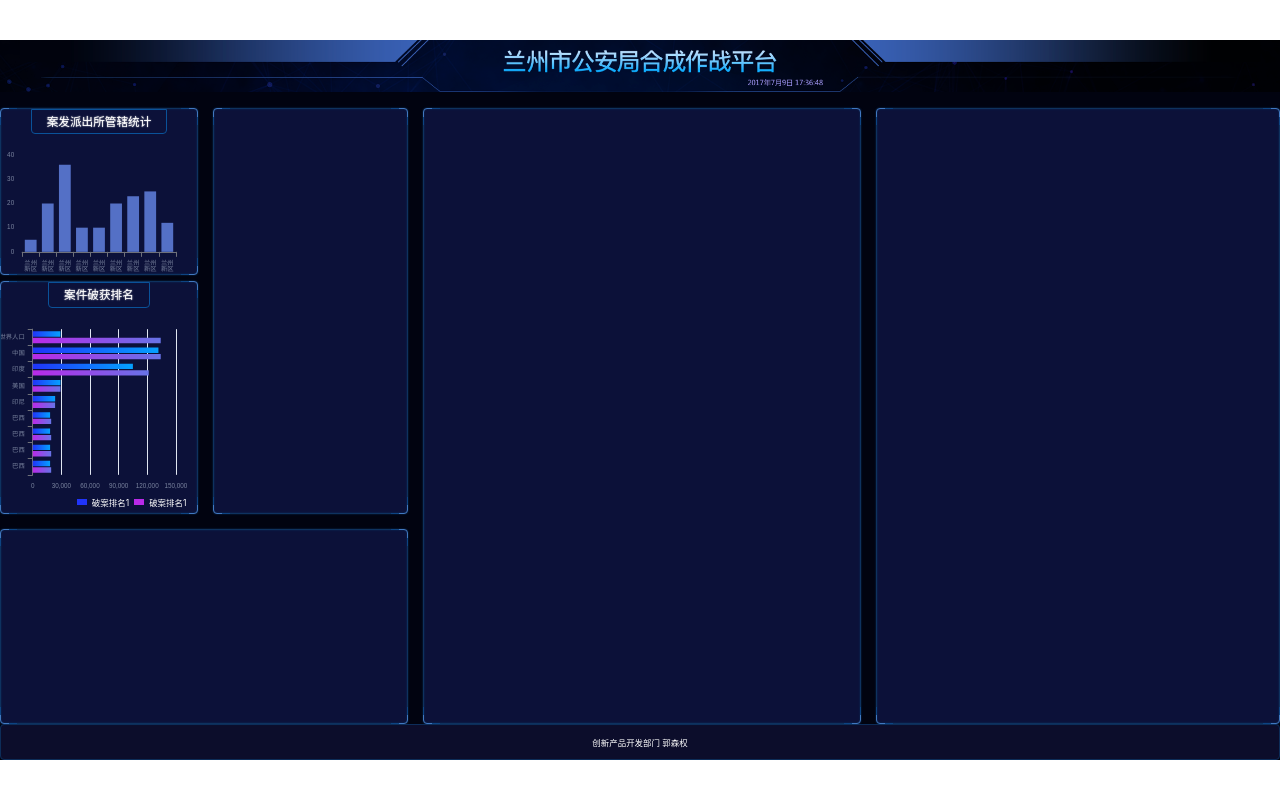
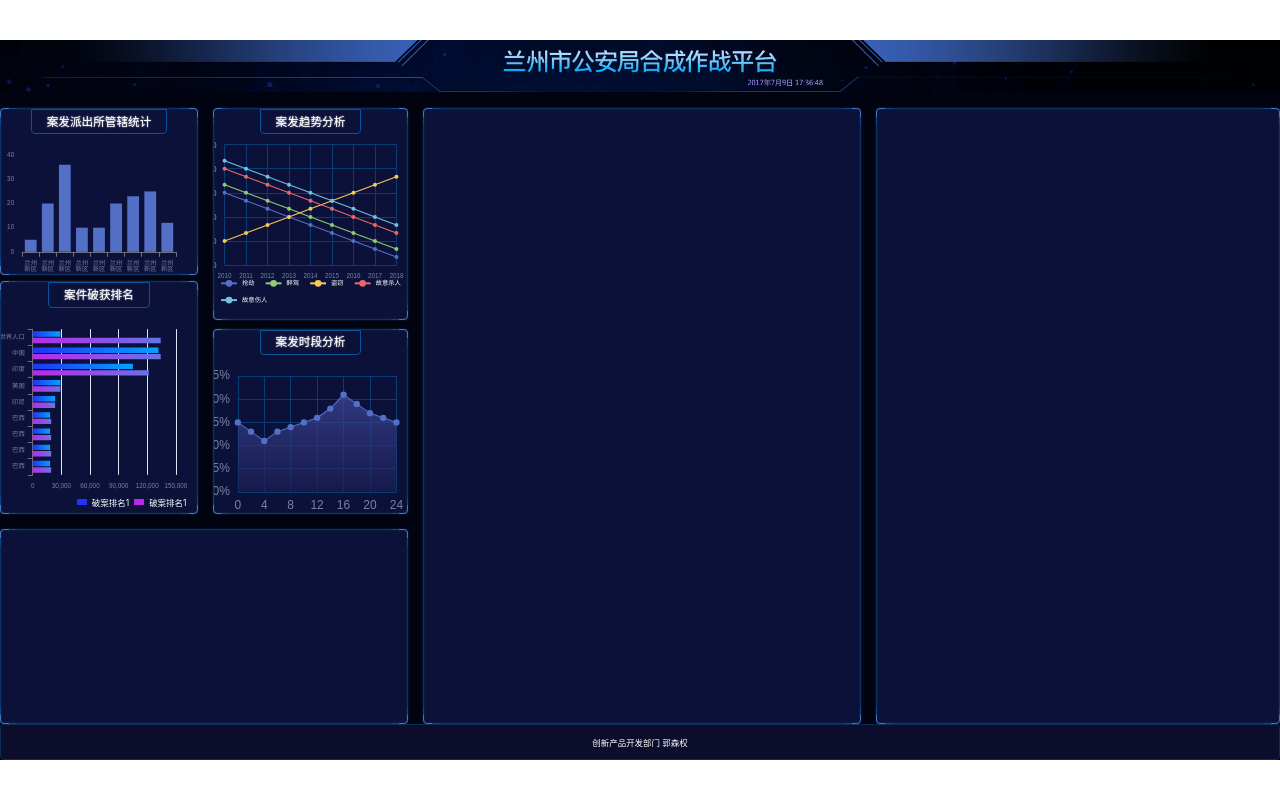
Before and after one commit to GSemir0418/gsq-daping-demo, a React (Vite) app: page /#/ in a window 1280 px wide. Built offline with nearby package versions, Linux system fonts and the light colour scheme.

Commit message:
day2 完成两个折线图的制作

```diff
--- a/src/components/Chart1.tsx
+++ b/src/components/Chart1.tsx
@@ -20,9 +20,9 @@ export default function Chart1() {
           fontSize: px(12),
           formatter(val) {
             if (val.length > 2) {
-              const array = val.split('');
-              array.splice(2, 0, '\n');
-              return array.join('');
+              const array = val.split('');//将字符串分割成数组
+              array.splice(2, 0, '\n');//在第二个字符处，删除零个，添加换行
+              return array.join('');//将数组拼接成字符串
             } else {
               return val;
             }
--- a/src/components/Chart2.tsx
+++ b/src/components/Chart2.tsx
@@ -31,6 +31,7 @@ export default function Chart2() {
       yAxis: {
         type: 'category',
         data: ['巴西', '巴西', '巴西', '巴西', '印尼', '美国', '印度', '中国', '世界人口'],
+        //图标内对应y轴的分割线
         splitLine: { show: false },
         axisLabel: {
           fontSize: px(12)
@@ -45,6 +46,7 @@ export default function Chart2() {
           //渐变
           itemStyle:{
             normal:{
+              //渐变效果（四个参数分别表示从哪个方向开始的渐变）
               color: new echarts.graphic.LinearGradient(0,0,1,0,[{
                 offset:0,
                 color:'#2034f9'
--- /dev/null
+++ b/src/components/Chart3.tsx
@@ -0,0 +1,103 @@
+import React, { useEffect, useRef } from 'react'
+import * as echarts from 'echarts'
+import { px } from '../shared/px'
+
+
+export default function Chart3() {
+  const divRef = useRef(null)
+
+  useEffect(() => {
+    //console.log(divRef.current);
+    // 基于准备好的dom，初始化echarts实例
+    var myChart = echarts.init(divRef.current);
+
+    // 指定图表的配置项和数据
+    var option = {
+      textStyle: {
+        fontSize: px(12),
+        color: '#79839E'
+      },
+      title: {
+        show: false
+      },
+      legend: {
+        bottom: px(18),
+        textStyle: { color: 'white' },
+        itemWidth: px(30),
+        itemHeight: px(16)
+      },
+      grid: {
+        x: px(20),
+        y: px(20),
+        x2: px(20),
+        y2: px(100)
+      },
+      xAxis: {
+        type: 'category',
+        boundaryGap: false,
+        data: ['2010', '2011', '2012', '2013', '2014', '2015', '2016', '2017', '2018'],
+        //图标内对应y轴的分割线
+        splitLine: { show: true, lineStyle: { color: '#073E78' } },
+        axisTick: { show: false },//去除x轴上小竖线
+        axisLine: { show: false },
+        axisLabel: {
+          interval: 'auto',//x轴标签的默认间隔方式
+          fontSize: px(12)
+        }
+
+      },
+      yAxis: {
+        type: 'value',
+        splitLine: { lineStyle: { color: '#073E78' } },
+        axisLabel: {
+          formatter(val) {
+            return val * 100 + '%';
+          }
+        }
+      },
+
+      series: [
+        {
+          name: '抢劫',
+          type: 'line',
+          data: [0.01, 0.02, 0.03, 0.04, 0.05, 0.06, 0.07, 0.08, 0.09].reverse()
+        },
+        {
+          name: '醉驾',
+          type: 'line',
+          data: [0.02, 0.03, 0.04, 0.05, 0.06, 0.07, 0.08, 0.09, 0.1].reverse()
+        },
+        {
+          name: '盗窃',
+          type: 'line',
+          data: [0.03, 0.04, 0.05, 0.06, 0.07, 0.08, 0.09, 0.1, 0.11]
+        },
+        {
+          name: '故意杀人',
+          type: 'line',
+          data: [0.04, 0.05, 0.06, 0.07, 0.08, 0.09, 0.10, 0.11, 0.12].reverse()
+        },
+        {
+          name: '故意伤人',
+          type: 'line',
+          data: [0.05, 0.06, 0.07, 0.08, 0.09, 0.10, 0.11, 0.12, 0.13].reverse()
+        },
+      ].map(obj => ({//用map方法，给数组中每个对象添加如下属性
+        ...obj,
+        symbol: 'circle',
+        symbleSize: px(12),
+        lineStyle: { width: px(2) }
+      }))
+
+    };
+
+    // 使用刚指定的配置项和数据显示图表。
+    myChart.setOption(option);
+  }, [])
+  return (
+    <div className="bordered 案发趋势分析">
+      <h2>案发趋势分析</h2>
+      <div ref={divRef} className="chart" />
+    </div>
+  )
+}
--- /dev/null
+++ b/src/components/Chart4.tsx
@@ -0,0 +1,74 @@
+import React, { useRef, useEffect } from 'react';
+import * as echarts from 'echarts';
+import { px } from '../shared/px';
+import { BaseEchartsOptions } from '../shared/base-echarts-options';
+
+
+export default function Chart4() {
+  const divRef = useRef(null)
+  useEffect(() => {
+    var myChart = echarts.init(divRef.current);
+    var option = {
+      textStyle: {
+        fontSize: px(12),
+        color: '#79839E'
+      },
+      grid: {
+        x: px(45),
+        y: px(40),
+        x2: px(20),
+        y2: px(40)
+      },
+      xAxis: {
+        type: 'category',
+        boundaryGap: false,
+        data: [0, 2, 4, 6, 8, 10, 12, 14, 16, 18, 20, 22, 24],
+        splitLine: { show: true, lineStyle: { color: '#073E78' } },
+        axisTick: { show: false },
+        axisLine: { show: false },
+      },
+      yAxis: {
+        type: 'value',
+        splitLine: { lineStyle: { color: '#073E78' } },
+        axisLabel: {
+          formatter(val) {
+            return val * 100 + '%';
+          }
+        }
+      },
+      series: [{
+        name: '故意伤人',
+        type: 'line',
+        data: [
+          0.15, 0.13, 0.11,
+          0.13, 0.14, 0.15,
+          0.16, 0.18, 0.21,
+          0.19, 0.17, 0.16,
+          0.15
+        ],
+        symbol: 'circle',
+        symbolSize: px(12),
+        lineStyle: { width: px(2) },
+        areaStyle: {
+          color: new echarts.graphic.LinearGradient(0, 0, 0, 1, [{
+            offset: 0,
+            color: '#414a9f'
+          }, {
+            offset: 1,
+            color: '#1b1d52'
+          }]),
+        }
+      }]
+
+    }
+
+
+    myChart.setOption(option)
+  }, [])
+  return (
+    <div className="bordered 案发时段分析">
+      <h2>案发时段分析</h2>
+      <div ref={divRef} className="chart"></div>
+    </div>
+  )
+}
--- a/src/pages/home.scss
+++ b/src/pages/home.scss
@@ -12,34 +12,34 @@
   > header {
     height: px(99);
     width: px(2420);
-    margin:0 auto;//header元素水平居中
-    background-size: cover;//把背景图像扩展至足够大，以使背景图像完全覆盖背景区域。
+    margin: 0 auto; //header元素水平居中
+    background-size: cover; //把背景图像扩展至足够大，以使背景图像完全覆盖背景区域。
   }
   > footer {
     height: px(68);
+    //不设置宽度，使其横向自动拉到最大
     margin-top: px(20) 0 1px;
     border: 1px solid #0d2d59;
     border-radius: 4px;
     background: #0c0d2b;
     display: flex;
-    align-items: center;//定义flex子项在flex容器的当前行的侧轴（纵轴）方向上的对齐方式，适用一行flex子元素 纵向对齐
+    align-items: center; //定义flex子项在flex容器的当前行的侧轴（纵轴）方向上的对齐方式，适用一行flex子元素 纵向对齐
     //align-content//适用多行flex子元素的排列
-    justify-content: center;//设置flex子项（flex items）在主轴上的对齐方式 横向对齐
-
+    justify-content: center; //设置flex子项（flex items）在主轴上的对齐方式 横向对齐
   }
   > main {
     width: px(2420);
-    margin:0 auto;//main元素居中
+    margin: 0 auto; //main元素居中
     padding-top: px(30);
     flex: 1;
-    display: grid;//grid布局
+    display: grid; //grid布局
     grid-template:
       'box1 box2 box4 box5' 755fr
-      'box3 box3 box4 box5' 363fr / 366fr 361fr 811fr 747fr;//很神奇 能自适应调整大小比例
-    grid-column-gap: px(28);//网格纵向间距大小
-    grid-row-gap: px(28);//网格横向间距大小
+      'box3 box3 box4 box5' 363fr / 366fr 361fr 811fr 747fr; //很神奇 能自适应调整大小比例
+    grid-column-gap: px(28); //网格纵向间距大小
+    grid-row-gap: px(28); //网格横向间距大小
     > section {
-      text-align: center;//规定元素中的文本的水平居中对齐
+      text-align: center; //规定元素中的文本的水平居中对齐
     }
     .bordered {
       border: 1px solid #4178c0;
@@ -72,6 +72,9 @@
     }
     > .section2 {
       grid-area: box2;
+      display: flex;
+      justify-content: space-between;
+      flex-direction: column;
     }
     > .section3 {
       grid-area: box3;
@@ -82,9 +85,12 @@
     > .section5 {
       grid-area: box5;
     }
-    .管辖统计,.案件破获排名 {
+    .管辖统计,
+    .案件破获排名,
+    .案发趋势分析,
+    .案发时段分析 {
       height: px(315);
-      text-align: center;//规定元素中的文本的水平居中对齐
+      text-align: center; //规定元素中的文本的水平居中对齐
       display: flex;
       flex-direction: column;
       align-items: center;
@@ -110,7 +116,7 @@
       .legend {
         display: flex;
         align-items: center;
-        justify-content: flex-end;//右对齐
+        justify-content: flex-end; //右对齐
         width: 100%;
         padding: 0 px(20) px(10);
         > .first,
@@ -121,12 +127,20 @@
           margin: 0 px(10);
         }
         .first {
-          background:#2034f9;
+          background: #2034f9;
         }
         .second {
-          background:#b92ae8;
+          background: #b92ae8;
         }
       }
     }
+    .案发趋势分析 {
+      height: px(400);
+      width: 100%;
+    }
+    .案发时段分析{
+      height: px(350);
+      width: 100%;
+    }
   }
 }
--- a/src/pages/home.tsx
+++ b/src/pages/home.tsx
@@ -3,6 +3,8 @@ import './home.scss';
 import headerBg from '../images/header.png'
 import Chart1 from '../components/Chart1';
 import Chart2 from '../components/Chart2';
+import Chart3 from '../components/Chart3';
+import Chart4 from '../components/Chart4';
 
 
 export const Home = () => {
@@ -19,7 +21,10 @@ export const Home = () => {
           <Chart2 />
         </section>
         {/* box2 */}
-        <section className="bordered section2"></section>
+        <section className="section2">
+          <Chart3 />
+          <Chart4 />
+        </section>
         {/* box3 */}
         <section className="bordered section3"></section>
         {/* box4 */}
```
